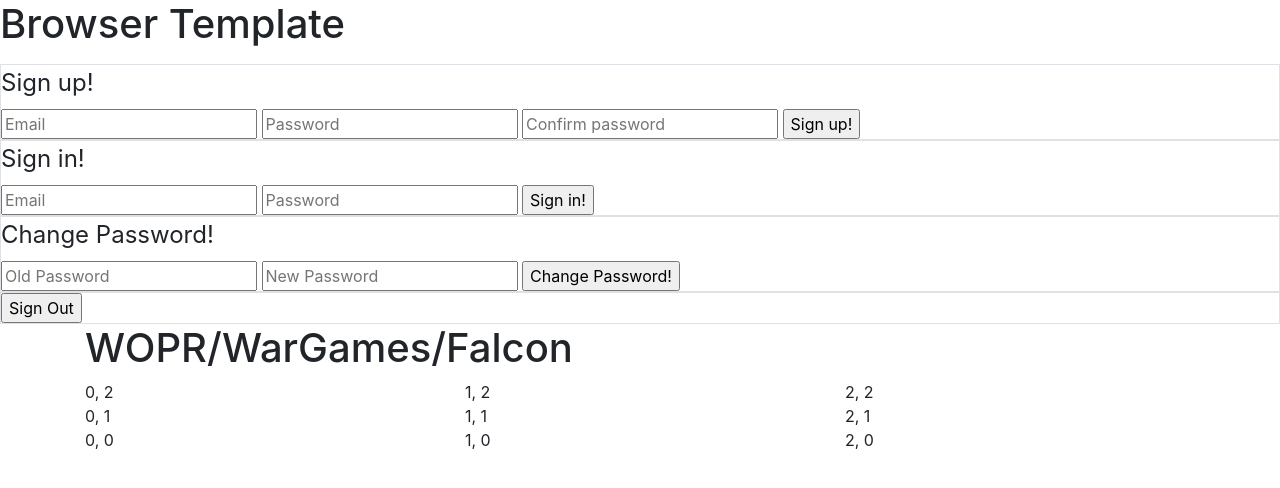
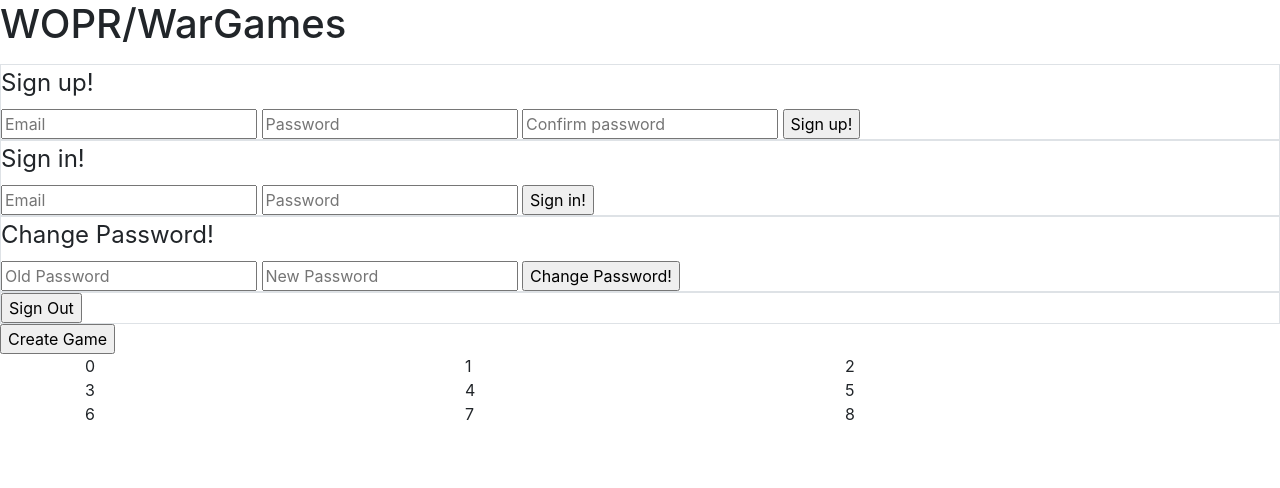
Before and after one commit to rscottlundgren/rsl-tic-tac-toe-project-client, a website built with webpack: page index.html in a window 1280 px wide. Built offline with nearby package versions, Linux system fonts and the light colour scheme.

Commit message:
Add Button & Change Page Title - 1) Added 'Create Game' button 2) Changed 'Page Title' to something more in-line with the end result or overall idea behind the app.

```diff
--- a/index.html
+++ b/index.html
@@ -12,7 +12,7 @@
       <script src="public/application.js" type="text/javascript" charset="utf-8" defer></script>
     </head>
     <body>
-      <h1>Browser Template</h1>
+      <h1>WOPR/WarGames</h1>
 
       <p id="message"><p>
 
@@ -48,18 +48,21 @@
         <input type="submit" value="Sign Out">
       </form>
 
+      <form id="create-game">
+        <input type="submit" value="Create Game">
+      </form>
+
       <div class="container">
-        <h1>WOPR/WarGames/Falcon</h1>
         <div class="row">
-          <div class="col-4 box square">0, 2</div>
-          <div class="col-4 box square">1, 2</div>
-          <div class="col-4 box square">2, 2</div>
-          <div class="col-4 box square">0, 1</div>
-          <div class="col-4 box square">1, 1</div>
-          <div class="col-4 box square">2, 1</div>
-          <div class="col-4 box square">0, 0</div>
-          <div class="col-4 box square">1, 0</div>
-          <div class="col-4 box square">2, 0</div>
+          <div id='0' class="col-4 box square">0</div>
+          <div id='1' class="col-4 box square">1</div>
+          <div id='2' class="col-4 box square">2</div>
+          <div id='3' class="col-4 box square">3</div>
+          <div id='4' class="col-4 box square">4</div>
+          <div id='5' class="col-4 box square">5</div>
+          <div id='6' class="col-4 box square">6</div>
+          <div id='7' class="col-4 box square">7</div>
+          <div id='8' class="col-4 box square">8</div>
         </div>
     </div>
 
```
